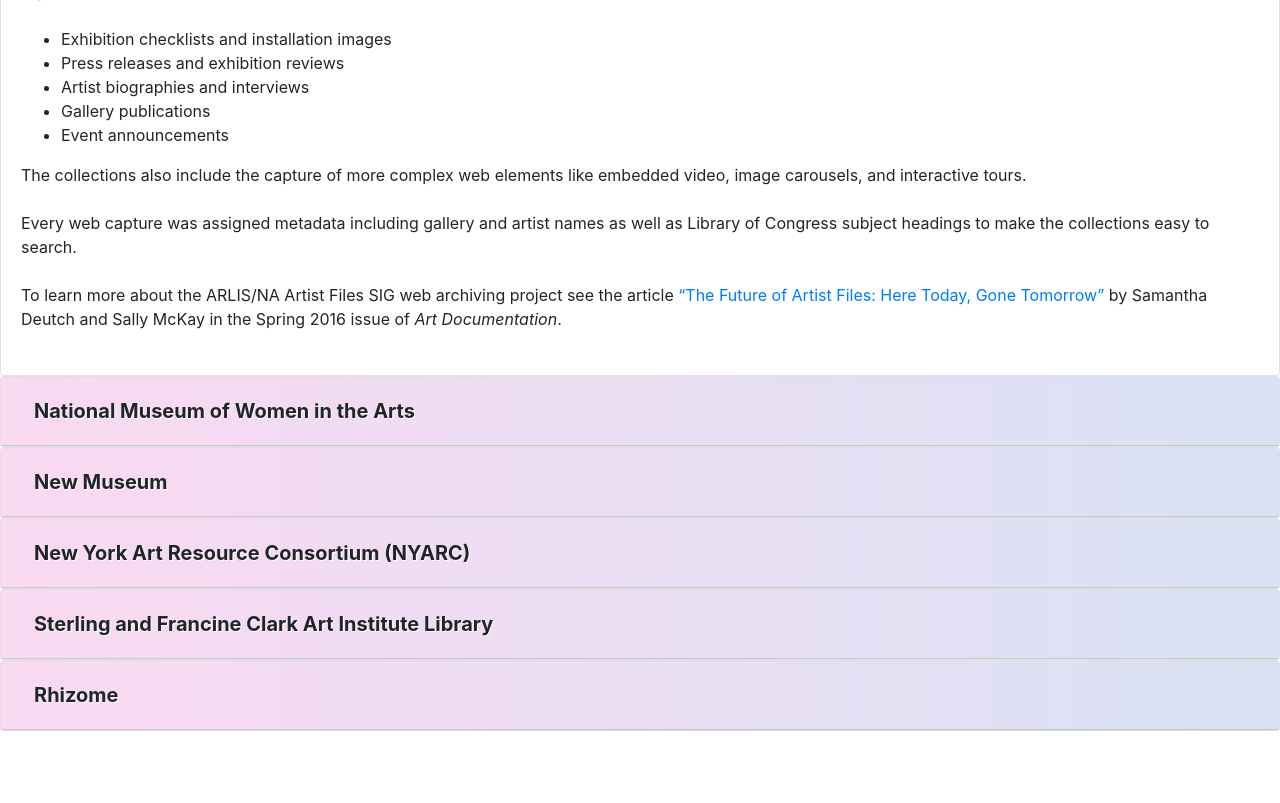
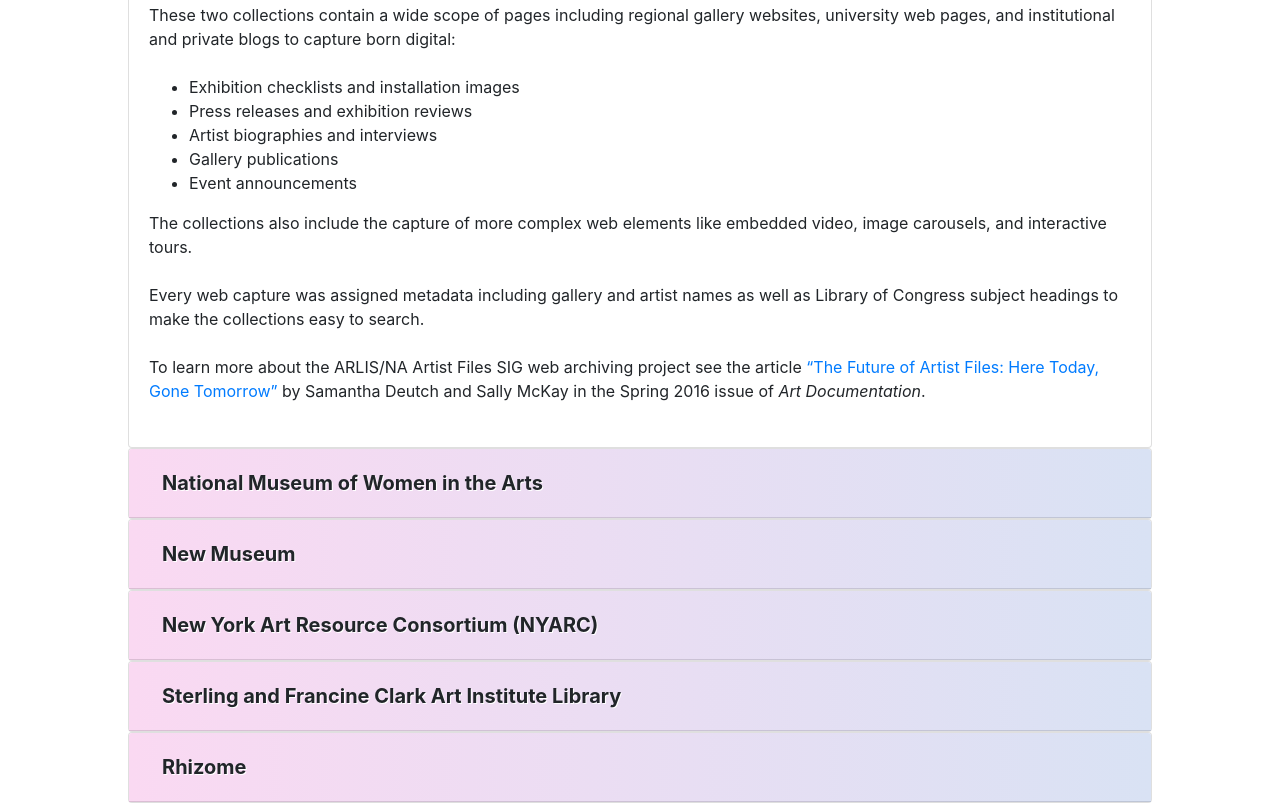
Before and after one commit to awalker3000/LIS654_Final, a plain HTML site: page projects.html in a window 1280 px wide. Shown: the part 801-1604 px from the top of the page. Before the commit the page ends 1532 px from the top, so only its background shows below. Drawn offline with nearby package versions, Linux system fonts and the light colour scheme.

Commit message:
accordion fix

```diff
--- a/projects.html
+++ b/projects.html
@@ -72,7 +72,7 @@
   </div>
       <div id="accordion">
         <div class="card">
-          <div class="card-header" id="arlisNA">
+          <div class="card-header" id="headingOne">
             <h5 class="mb-0">
               <button class="btn btn-link" data-toggle="collapse" data-target="#collapseOne" aria-expanded="true" aria-controls="collapseOne">
                 <strong>Art Libraries Society of North America (ARLIS/NA)</strong>
@@ -104,7 +104,7 @@
           </div>
         </div>
         <div class="card">
-          <div class="card-header" id="nmwa">
+          <div class="card-header" id="headingTwo">
             <h5 class="mb-0">
               <button class="btn btn-link collapsed" data-toggle="collapse" data-target="#collapseTwo" aria-expanded="false" aria-controls="collapseTwo">
                 <strong>National Museum of Women in the Arts</strong>
@@ -120,7 +120,7 @@
           </div>
         </div>
         <div class="card">
-          <div class="card-header" id="newMuseum">
+          <div class="card-header" id="headingThree">
             <h5 class="mb-0">
               <button class="btn btn-link collapsed" data-toggle="collapse" data-target="#collapseThree" aria-expanded="false" aria-controls="collapseThree">
                 <strong>New Museum</strong>
@@ -134,7 +134,7 @@
           </div>
         </div>
         <div class="card">
-          <div class="card-header" id="NYARC">
+          <div class="card-header" id="headingFour">
             <h5 class="mb-0">
               <button class="btn btn-link collapsed" data-toggle="collapse" data-target="#collapseFour" aria-expanded="false" aria-controls="collapseFour">
                 <strong>New York Art Resource Consortium (NYARC)</strong>
@@ -167,7 +167,7 @@
           </div>
         </div>
         <div class="card">
-        <div class="card-header" id="clark">
+        <div class="card-header" id="headingFive">
           <h5 class="mb-0">
             <button class="btn btn-link collapsed" data-toggle="collapse" data-target="#collapseFive" aria-expanded="false" aria-controls="collapseFive">
               <strong>Sterling and Francine Clark Art Institute Library</strong>
@@ -194,7 +194,7 @@
         </div>
       </div>
       <div class="card">
-      <div class="card-header" id="rhizome">
+      <div class="card-header" id="headingSix">
         <h5 class="mb-0">
           <button class="btn btn-link collapsed" data-toggle="collapse" data-target="#collapseSix" aria-expanded="false" aria-controls="collapseSix">
             <strong>Rhizome</strong>
--- a/stylesheet.css
+++ b/stylesheet.css
@@ -50,6 +50,13 @@
   color: #a20fab;
   text-decoration: none;
 }
+
+#accordion {
+  width: 80%;
+  margin-left: 10%;
+  margin-right: 10%;
+}
+
 <<<<<<< HEAD
 <<<<<<< HEAD
 =======
@@ -122,6 +129,3 @@
     margin-bottom: 1.5em;
 >>>>>>> f645d93ddf81664bd4f78f89458413aeb331d8c3
 }
-#accordion {
-  width: 85%
-}
```
